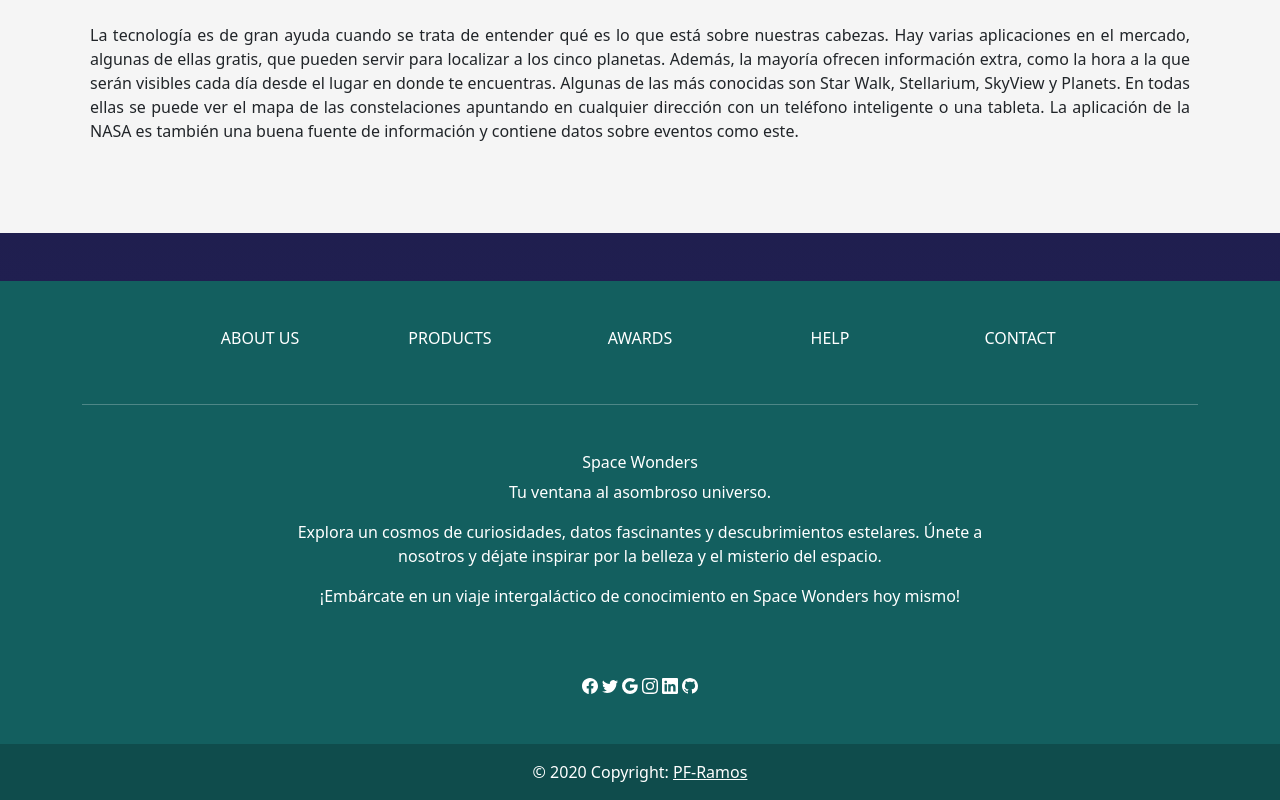
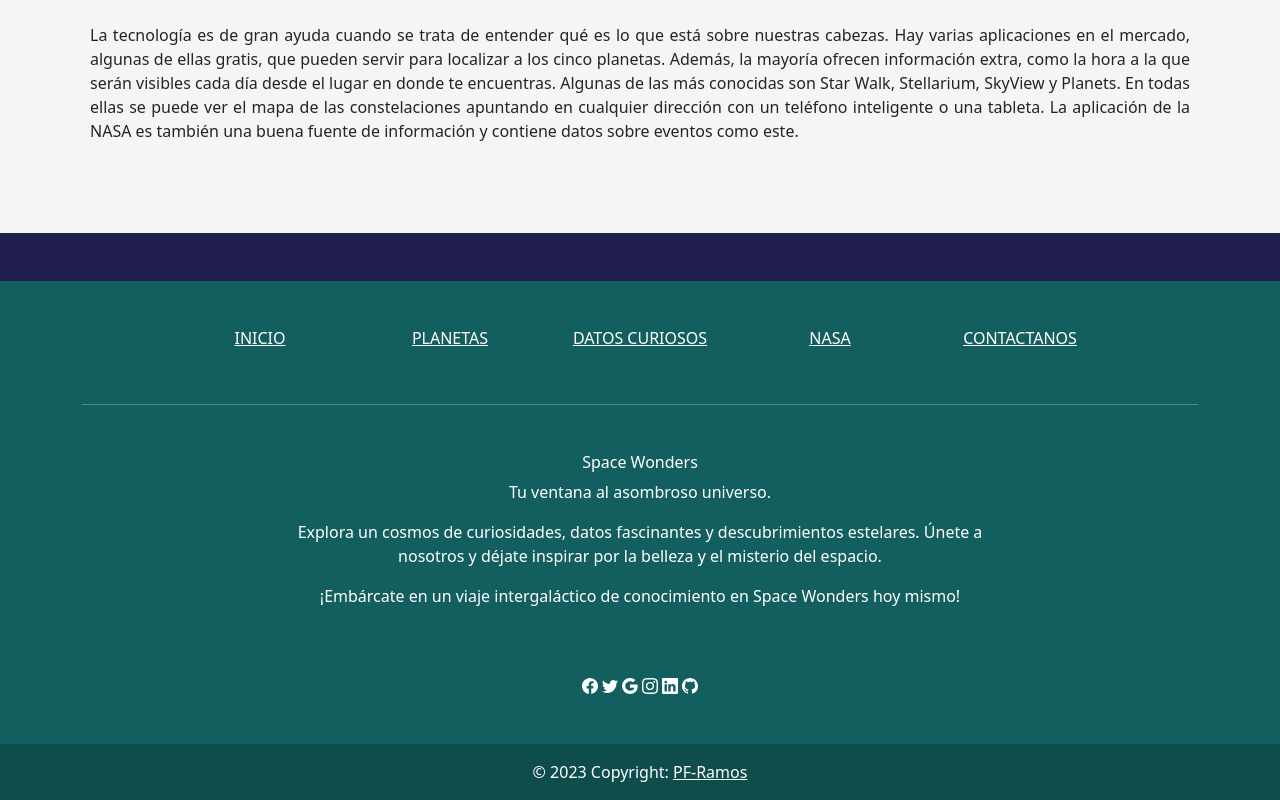
Before and after one commit to BelenRamos/PF-Ramos, a website: page Views/planetas.html in a window 1280 px wide. Shown: the part 2897-3697 px from the top of the page. Drawn offline with nearby package versions, Linux system fonts and the light colour scheme.

Commit message:
arreglo del footer

```diff
--- a/Views/planetas.html
+++ b/Views/planetas.html
@@ -140,58 +140,46 @@
     </section>
 
 
-    <div>
-        <!-- Footer -->
     <footer class="text-center text-white" style="background-color: rgb(19, 95, 95)">
-          <!-- Grid container -->
+
       <div class="container">
             <!-- Section: Links -->
         <section class="mt-5">
-              <!-- Grid row-->
+
           <div class="row text-center d-flex justify-content-center pt-5">
-                <!-- Grid column -->
+
                 <div class="col-md-2">
                   <h6 class="text-uppercase font-weight-bold">
-                    <a href="#!" class="text-white">About us</a>
+                    <a href="../index.html" class="text-white underline">INICIO</a>
                   </h6>
                 </div>
-                <!-- Grid column -->
 
-                <!-- Grid column -->
                 <div class="col-md-2">
                   <h6 class="text-uppercase font-weight-bold">
-                    <a href="#!" class="text-white">Products</a>
+                    <a href="#!" class="text-white underline">PLANETAS</a>
                   </h6>
                 </div>
-                <!-- Grid column -->
 
-                <!-- Grid column -->
                 <div class="col-md-2">
                   <h6 class="text-uppercase font-weight-bold">
-                    <a href="#!" class="text-white">Awards</a>
+                    <a href="curiosidades.html" class="text-white underline">DATOS CURIOSOS</a>
                   </h6>
                 </div>
-                <!-- Grid column -->
 
-                <!-- Grid column -->
                 <div class="col-md-2">
                   <h6 class="text-uppercase font-weight-bold">
-                    <a href="#!" class="text-white">Help</a>
+                    <a href="nasa.html" class="text-white underline">NASA</a>
                   </h6>
                 </div>
-                <!-- Grid column -->
 
-                <!-- Grid column -->
                 <div class="col-md-2">
                   <h6 class="text-uppercase font-weight-bold">
-                    <a href="#!" class="text-white">Contact</a>
+                    <a href="contacto.html" class="text-white underline">CONTACTANOS</a>
                   </h6>
                 </div>
-                <!-- Grid column -->
             </div>
-              <!-- Grid row-->
           </section>
-            <!-- Section: Links -->
+
 
           <hr class="my-5" />
 
@@ -207,7 +195,7 @@
                 </div>
               </div>
           </section>
-            <!-- Section: Text -->
+
 
             <!-- Section: Social -->
           <section class="text-center mb-5">
@@ -218,6 +206,7 @@
                       </svg>
                 </i>
               </a>
+
               <a href="https://twitter.com/?lang=es" class="text-white">
                 <i class="fab fa-twitter">
                     <svg xmlns="http://www.w3.org/2000/svg" width="16" height="16" fill="currentColor" class="bi bi-twitter" viewBox="0 0 16 16">
@@ -225,6 +214,7 @@
                       </svg>
                 </i>
               </a>
+
               <a href="https://www.google.com/?hl=es" class="text-white">
                 <i class="fab fa-google">
                     <svg xmlns="http://www.w3.org/2000/svg" width="16" height="16" fill="currentColor" class="bi bi-google" viewBox="0 0 16 16">
@@ -232,6 +222,7 @@
                       </svg>
                 </i>
               </a>
+
               <a href="https://www.instagram.com/" class="text-white">
                 <i class="fab fa-instagram">
                     <svg xmlns="http://www.w3.org/2000/svg" width="16" height="16" fill="currentColor" class="bi bi-instagram" viewBox="0 0 16 16">
@@ -239,6 +230,7 @@
                       </svg>
                 </i>
               </a>
+
               <a href="www.linkedin.com/in/m-belen-ramos" class="text-white">
                 <i class="fab fa-linkedin">
                     <svg xmlns="http://www.w3.org/2000/svg" width="16" height="16" fill="currentColor" class="bi bi-linkedin" viewBox="0 0 16 16">
@@ -254,25 +246,16 @@
               </a>
 
           </section>
-            <!-- Section: Social -->
+
         </div>
-          <!-- Grid container -->
 
           <!-- Copyright -->
-          <div
-               class="text-center p-3"
-               style="background-color: rgba(0, 0, 0, 0.2)"
-               >
-            © 2020 Copyright:
-            <a class="text-white underline" href="https://belenramos.github.io/PF-Ramos/"
-               >PF-Ramos</a
-              >
+        <div class="text-center p-3" style="background-color: rgba(0, 0, 0, 0.2)">
+            © 2023 Copyright:
+            <a class="text-white underline" href="https://belenramos.github.io/PF-Ramos/">PF-Ramos</a>
         </div>
-          <!-- Copyright -->
+
     </footer>
-        <!-- Footer -->
-      </div>
-      <!-- End of .container -->
 
     <script src="../js/bootstrap.js"></script>
     <script src="https://unpkg.com/aos@2.3.1/dist/aos.js"></script>
```
Also changed, not shown: Views/contacto.html (+19 -36 lines), Views/curiosidades.html (+21 -35 lines), Views/nasa.html (+20 -36 lines), index.html (+21 -37 lines). Lines whose indentation alone changed are shown as unchanged.
